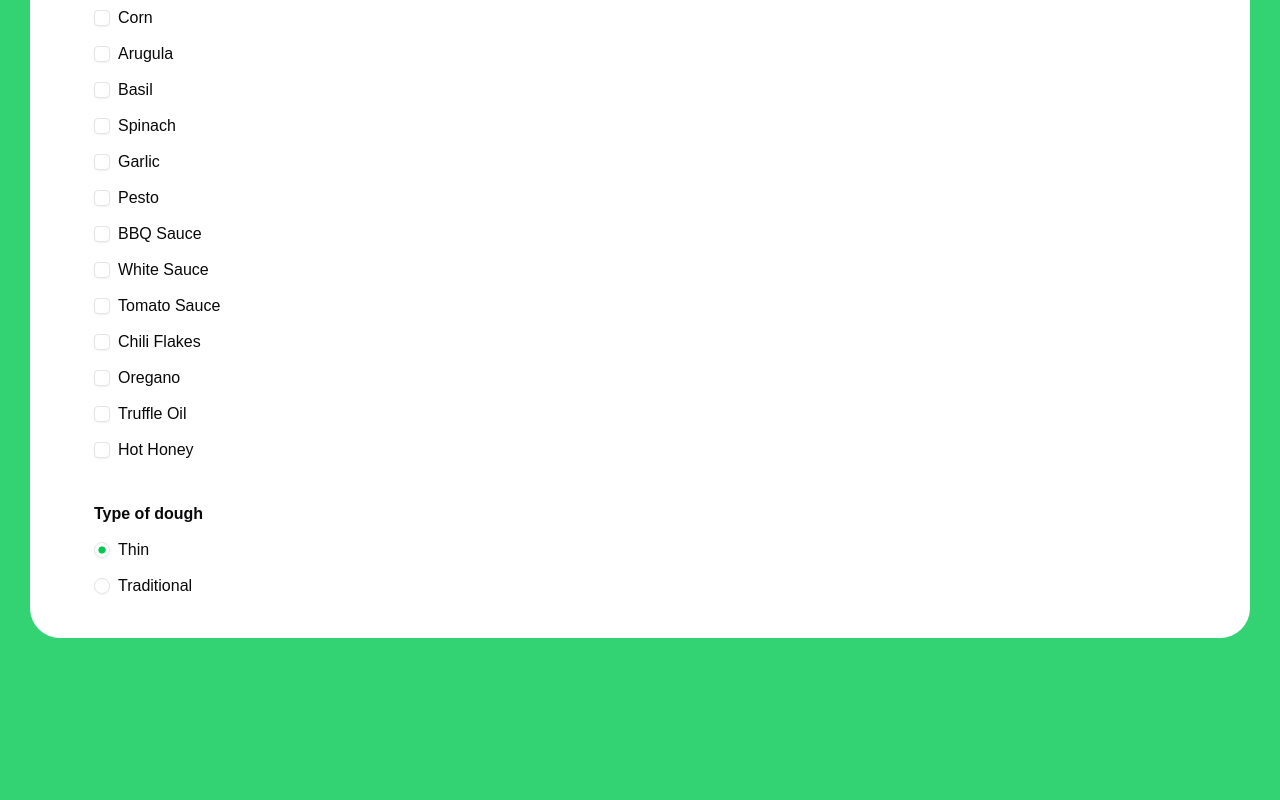
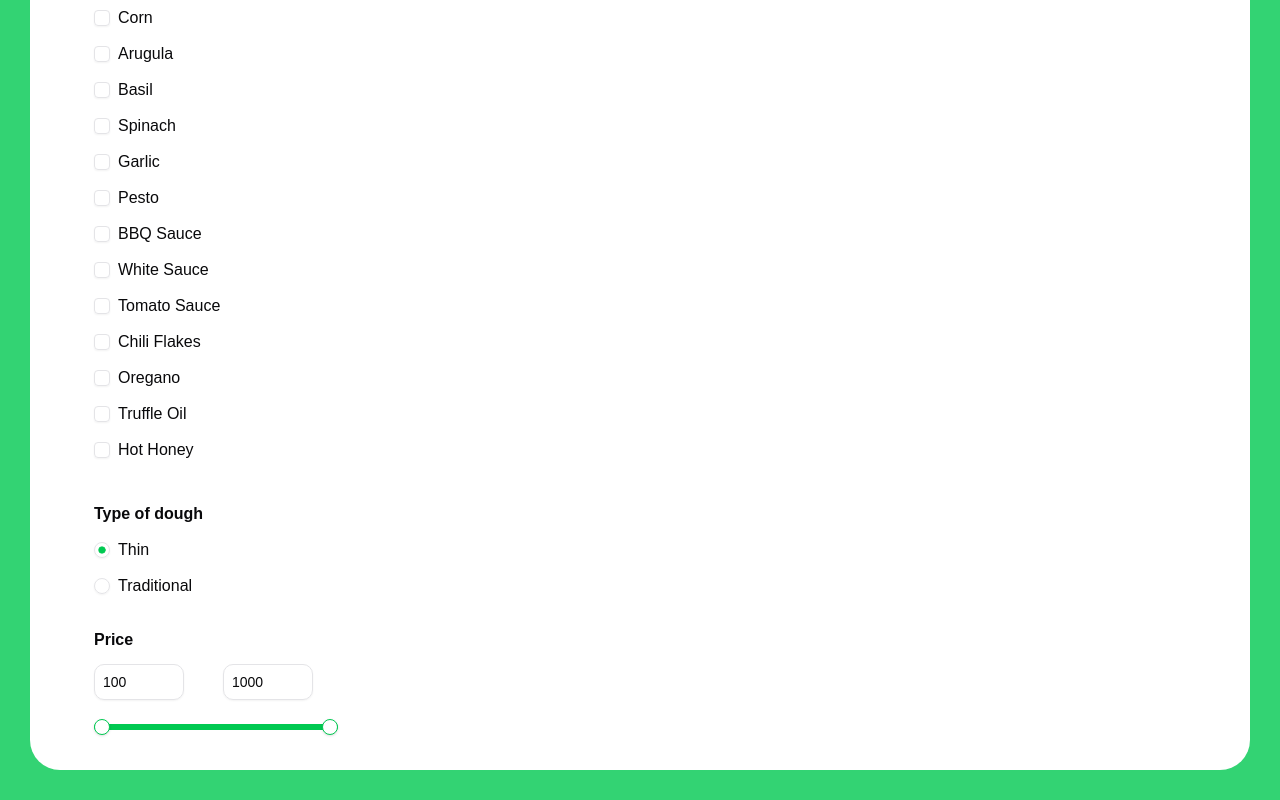
Before and after one commit to EleonoraPavlova/SmartPizza, a Next.js app: page / in a window 1280 px wide. Shown: the part 1471-2271 px from the top of the page. Before the commit the page ends 2139 px from the top, so only its background shows below. Built offline with nearby package versions, Linux system fonts and the light colour scheme; a web font is replaced by a local one.

Commit message:
fixed slider

```diff
--- a/src/app/page.tsx
+++ b/src/app/page.tsx
@@ -17,9 +17,9 @@ const Home = (): ReactElement => {
         All pizzas
       </Typography>
       <TopBar activeTab={activeTab} tabs={CATEGORIES} onChange={setActiveTab} />
-      <div className='mt-7'>
+      <div className='mt-7 grid grid-cols-[1fr_4fr] gap-[48px]'>
         <SideBar />
-        <div />
+        <div>Menu</div>
       </div>
     </Card>
   )
--- a/src/components/ui/input.tsx
+++ b/src/components/ui/input.tsx
@@ -3,15 +3,21 @@ import { ComponentProps, ReactElement } from 'react'
 
 import { cn } from '@/lib/utils'
 
-const Input = ({ className, type, ...props }: ComponentProps<'input'>): ReactElement => {
+interface Props extends ComponentProps<'input'> {
+  isSearch?: boolean
+}
+
+const Input = ({ className, type, isSearch = false, ...props }: Props): ReactElement => {
   return (
     <div className='relative w-full'>
+      {isSearch && (
         <Search
           width={16}
           height={16}
           color='gray'
           className='absolute left-3 top-1/2 -translate-y-1/2 pointer-events-none'
         />
+      )}
       <input
         type={type}
         data-slot='input'
--- a/src/components/ui/slider.tsx
+++ b/src/components/ui/slider.tsx
@@ -1,27 +1,15 @@
 'use client'
 
 import * as SliderPrimitive from '@radix-ui/react-slider'
-import { ComponentProps, useMemo } from 'react'
+import { ComponentProps } from 'react'
 
 import { cn } from '@/lib/utils'
 
-const Slider = ({
-  className,
-  defaultValue,
-  value,
-  min = 0,
-  max = 100,
-  ...props
-}: ComponentProps<typeof SliderPrimitive.Root>) => {
-  const _values = useMemo(
-    () => (Array.isArray(value) ? value : Array.isArray(defaultValue) ? defaultValue : [min, max]),
-    [value, defaultValue, min, max]
-  )
-
+const Slider = ({ className, value, min, max, ...props }: ComponentProps<typeof SliderPrimitive.Root>) => {
+  console.log('value', value)
   return (
     <SliderPrimitive.Root
       data-slot='slider'
-      defaultValue={defaultValue}
       value={value}
       min={min}
       max={max}
@@ -42,13 +30,16 @@ const Slider = ({
           className={cn('bg-primary absolute data-[orientation=horizontal]:h-full data-[orientation=vertical]:w-full')}
         />
       </SliderPrimitive.Track>
-      {Array.from({ length: _values.length }, (_, index) => (
-        <SliderPrimitive.Thumb
-          data-slot='slider-thumb'
-          key={index}
-          className='border-primary bg-background ring-ring/50 block size-4 shrink-0 rounded-full border shadow-sm transition-[color,box-shadow] hover:ring-4 focus-visible:ring-4 focus-visible:outline-hidden disabled:pointer-events-none disabled:opacity-50'
-        />
-      ))}
+      <SliderPrimitive.Thumb
+        data-slot='start-thumb'
+        key='min'
+        className='border-primary bg-background ring-ring/50 block size-4 shrink-0 rounded-full border shadow-sm transition-[color,box-shadow] hover:ring-4 focus-visible:ring-4 focus-visible:outline-hidden disabled:pointer-events-none disabled:opacity-50'
+      />
+      <SliderPrimitive.Thumb
+        data-slot='end-thumb'
+        key='max'
+        className='border-primary bg-background ring-ring/50 block size-4 shrink-0 rounded-full border shadow-sm transition-[color,box-shadow] hover:ring-4 focus-visible:ring-4 focus-visible:outline-hidden disabled:pointer-events-none disabled:opacity-50'
+      />
     </SliderPrimitive.Root>
   )
 }
--- a/src/shared/header.tsx
+++ b/src/shared/header.tsx
@@ -16,7 +16,7 @@ export const Header = forwardRef<HeaderRef, HeaderProps>(({ className, ...rest }
     <header ref={ref} className={cn('w-full bg-background rounded-t-[30px]', className)} {...rest}>
       <div className='flex items-center gap-4 py-[20px] px-[64px]'>
         <Logo />
-        <Input placeholder='Searching of pizza' />
+        <Input placeholder='Searching of pizza' isSearch />
         <div className='flex items-center gap-2'>
           <Button variant='outline'>
             <User width={10} height={10} />
--- a/src/shared/sideBar/index.tsx
+++ b/src/shared/sideBar/index.tsx
@@ -1,12 +1,49 @@
-import { ReactElement } from 'react'
+import { ChangeEvent, ReactElement, useCallback, useState } from 'react'
 
 import Filter from '@/shared/sideBar/filter'
+import RangeFilter from '@/shared/sideBar/rangeFilter'
 import { SIDEBAR_FILTERS } from '@/shared/sideBar/sideBar.const'
 
 const SideBar = (): ReactElement => {
+  const min = 100
+  const max = 1000
+  const [slider, setSlider] = useState([min, max])
+
+  const sliderChangeHandler = (newRange: number[]) => {
+    setSlider(newRange)
+  }
+
+  const onChangeInputMin = useCallback(
+    (event: ChangeEvent<HTMLInputElement>) => {
+      const value = Number(event.target.value)
+      if (!isNaN(value) && value <= slider[1] && value >= min) {
+        setSlider([value, slider[1]])
+      }
+    },
+    [slider, min]
+  )
+
+  const onChangeInputMax = useCallback(
+    (event: ChangeEvent<HTMLInputElement>) => {
+      const value = Number(event.target.value)
+      if (!isNaN(value) && value >= slider[0] && value <= max) {
+        setSlider([slider[0], value])
+      }
+    },
+    [slider, max]
+  )
+
   return (
     <div className='min-w-[244px] h-full flex flex-col gap-[30px]'>
       <Filter filters={SIDEBAR_FILTERS} />
+      <RangeFilter
+        range={slider}
+        onChange={sliderChangeHandler}
+        min={min}
+        max={max}
+        onChangeInputMin={onChangeInputMin}
+        onChangeInputMax={onChangeInputMax}
+      />
     </div>
   )
 }
--- /dev/null
+++ b/src/shared/sideBar/rangeFilter.tsx
@@ -0,0 +1,43 @@
+import { ChangeEvent, memo, ReactElement } from 'react'
+
+import { Input } from '@/components/ui/input'
+import { Slider } from '@/components/ui/slider'
+import { Typography } from '@/shared/typography'
+
+interface Props {
+  min: number
+  max: number
+  range: number[]
+  onChange: (_newRange: number[]) => void
+  onChangeInputMin: (_event: ChangeEvent<HTMLInputElement>) => void
+  onChangeInputMax: (_event: ChangeEvent<HTMLInputElement>) => void
+}
+
+const RangeFilter = ({ min, max, range, onChange, onChangeInputMin, onChangeInputMax }: Props): ReactElement => {
+  return (
+    <div className='flex flex-col gap-3'>
+      <Typography variant='h4'>Price</Typography>
+      <div className='flex gap-3.5'>
+        <Input
+          placeholder='from'
+          type='number'
+          className='w-[90px] pl-2'
+          min={min}
+          value={range[0]}
+          onChange={onChangeInputMin}
+        />
+        <Input
+          placeholder='to'
+          type='number'
+          className='w-[90px] pl-2'
+          max={max}
+          value={range[1]}
+          onChange={onChangeInputMax}
+        />
+      </div>
+      <Slider max={max} min={min} step={1} className='mt-3' onValueChange={onChange} value={range} />
+    </div>
+  )
+}
+
+export default memo(RangeFilter)
```
Lines whose indentation alone changed are shown as unchanged.
